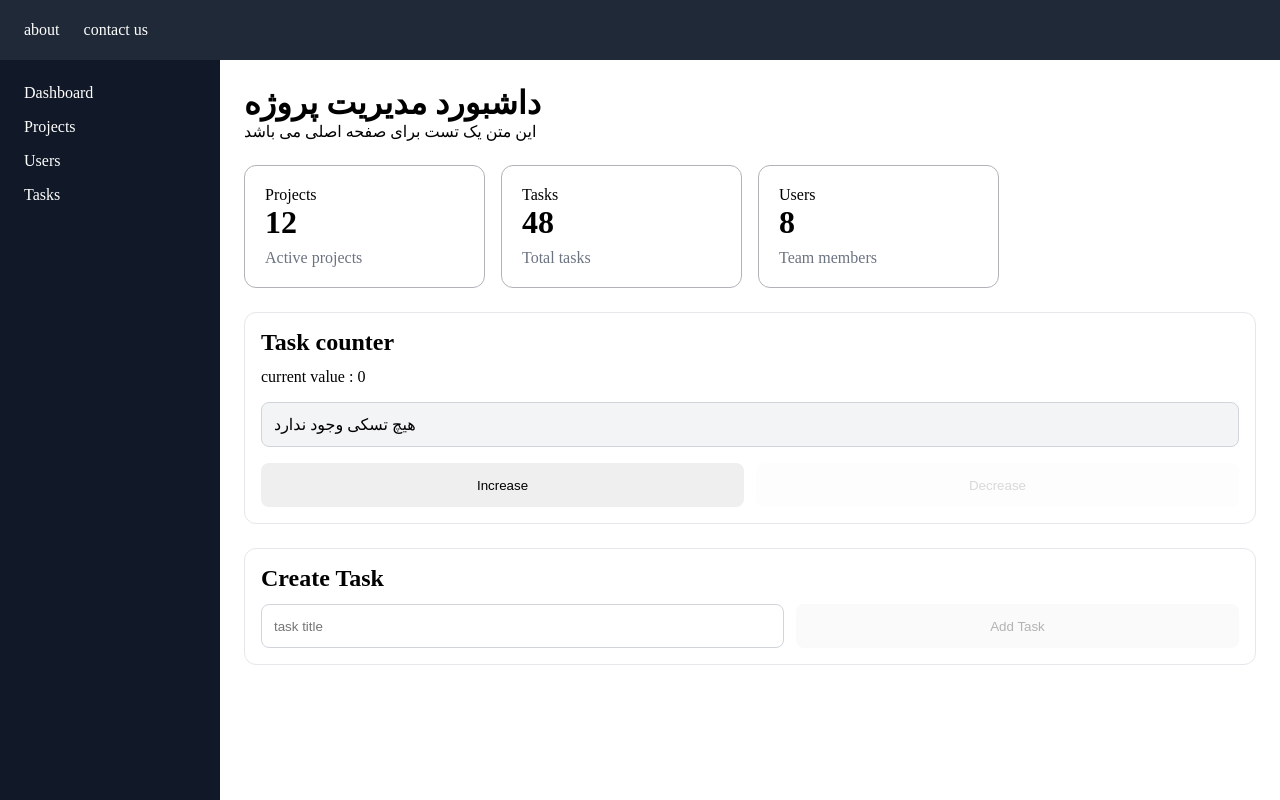
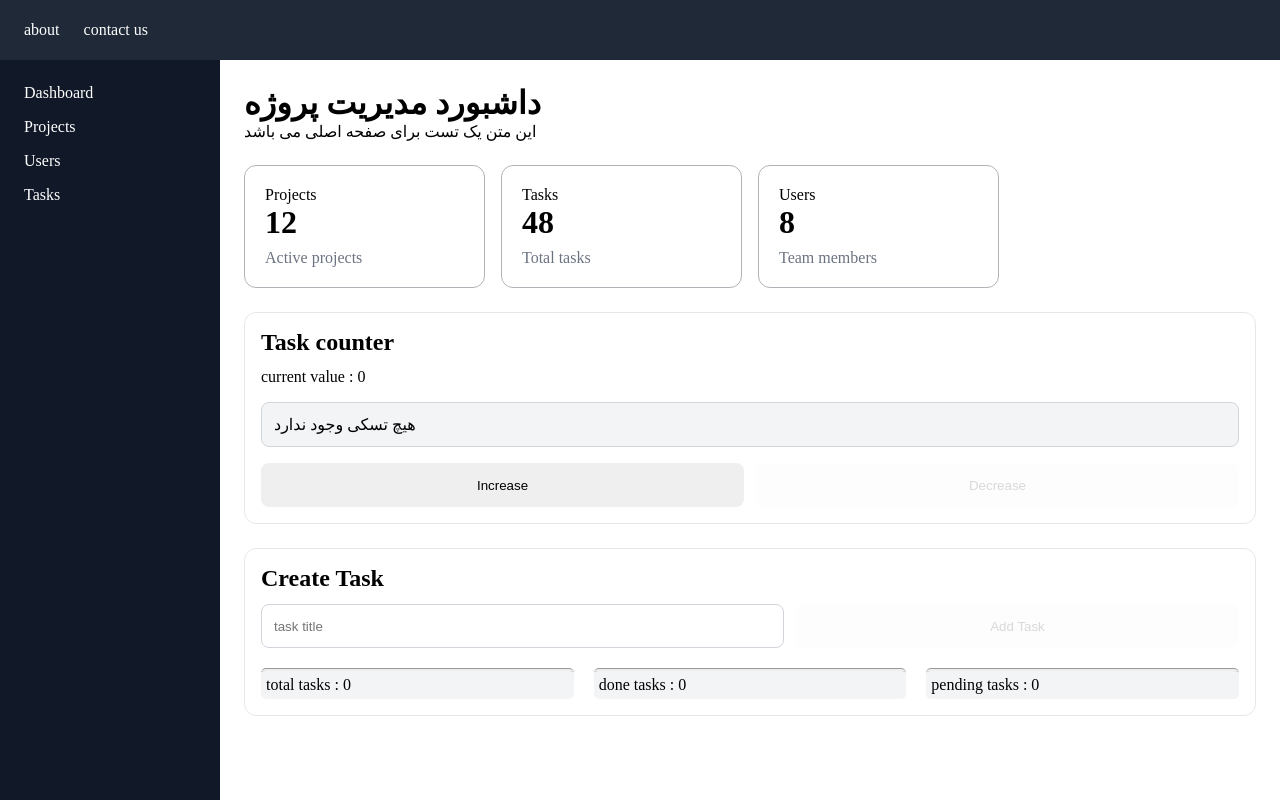
Before and after one commit to shenskho/my-app, a React (Vite) app: page / in a window 1280 px wide. Built offline with nearby package versions, Linux system fonts and the light colour scheme.

Commit message:
React Advanced Task List, Object State, Filter, Map, Props Functions

```diff
--- a/src/components/TaskForm.jsx
+++ b/src/components/TaskForm.jsx
@@ -1,10 +1,15 @@
 import { useState } from "react";
+import TaskItem from "./TaskItem";
 
 function TaskForm() {
   const [taskTitle, setTaskTitle] = useState("");
   const [tasks, setTasks] = useState([]);
   const [error, setError] = useState("");
+
   const isSubmitDisabled = taskTitle.trim() === "";
+  const totalTasks = tasks.length;
+  const doneTasks = tasks.filter((task) => task.isDone).length;
+  const pendingTasks = totalTasks - doneTasks;
   const handleChange = (e) => {
     setTaskTitle(e.target.value);
 
@@ -23,11 +28,34 @@ function TaskForm() {
       return;
     }
 
+    const newTask = {
+      id: Date.now(),
+      title: trimmedTitle,
+      isDone: false,
+    };
+
     setError("");
-    setTasks((prevTasks) => [...prevTasks, trimmedTitle]);
+
+    setTasks((prevTasks) => [...prevTasks, newTask]);
+
     setTaskTitle("");
+    console.log(tasks);
   };
-
+  const handleDelete = (taskId) => {
+    setTasks((prevTasks) => prevTasks.filter((task) => task.id !== taskId));
+  };
+  const handleToggleTask = (taskId) => {
+    setTasks((prevTasks) =>
+      prevTasks.map((task) =>
+        task.id === taskId
+          ? {
+              ...task,
+              isDone: !task.isDone,
+            }
+          : task,
+      ),
+    );
+  };
   return (
     <section className="task-form">
       <h2>Create Task</h2>
@@ -46,14 +74,20 @@ function TaskForm() {
           Add Task
         </button>
       </form>
-
+      {
+        <div className="task-summary">
+          <p>total tasks : {totalTasks}</p>
+          <p>done tasks : {doneTasks}</p>
+          <p>pending tasks : {pendingTasks}</p>
+        </div>
+      }
       {tasks.length > 0 && (
-        <ul className="task-list">
-          {tasks.map((task, index) => (
-            <li key={index}>{task}</li>
-          ))}
-        </ul>
-      )}
+  <ul className="task-list">
+    {tasks.map((task) => (
+    <TaskItem key={task.id} task={task} handleToggleTask={handleToggleTask} handleDelete={handleDelete} />
+    ))}
+  </ul>
+)}
     </section>
   );
 }
--- /dev/null
+++ b/src/components/TaskItem.jsx
@@ -0,0 +1,16 @@
+function TaskItem({ task, handleToggleTask, handleDelete }) {
+  return (
+    <li className={task.isDone ? "task-item task-item--done" : "task-item"}>
+      <span>{task.title}</span>
+
+      <button type="button" onClick={() => handleToggleTask(task.id)}>
+        {task.isDone ? "Undo" : "Done"}
+      </button>
+
+      <button type="button" onClick={() => handleDelete(task.id)}>
+        Delete
+      </button>
+    </li>
+  );
+}
+export default TaskItem;
--- a/src/index.css
+++ b/src/index.css
@@ -145,6 +145,7 @@
   border: 1px solid #e5e7eb;
   border-radius: 12px;
 }
+
 .task-form h2 {
   margin-bottom: 12px;
 }
@@ -157,9 +158,6 @@
 
 .task-form input {
   flex: 1 1 220px;
-  /* flex-grow: 1;
-  flex-shrink: 1;
-  flex-basis: 220px; */
   min-height: 44px;
   padding: 10px 12px;
   border: 1px solid #d1d5db;
@@ -174,11 +172,43 @@
   border-radius: 8px;
   cursor: pointer;
 }
+
+.task-form button:disabled {
+  opacity: 0.5;
+  cursor: not-allowed;
+}
+
+.form-error {
+  flex: 1 1 100%;
+  padding: 12px;
+  border-radius: 8px;
+  background-color: #fee2e2;
+  border: 1px solid #ef4444;
+}
+
 .task-list {
   margin-top: 16px;
   padding-left: 20px;
+
 }
 
 .task-list li {
   margin-bottom: 8px;
 }
+.task-summary{
+  display: flex;
+  flex-wrap: wrap;
+  gap: 20px;
+  margin-top: 20px;
+}
+.task-summary p{
+flex: 1 1 120px;
+ border-radius: 5px;
+ border-top-style: groove;
+ padding: 5px;
+ background-color: #f3f4f6;
+}
+.task-item--done span {
+  text-decoration: line-through;
+  opacity: 0.6;
+}
```
